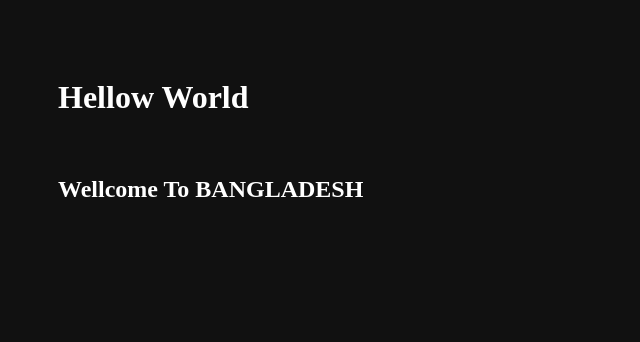
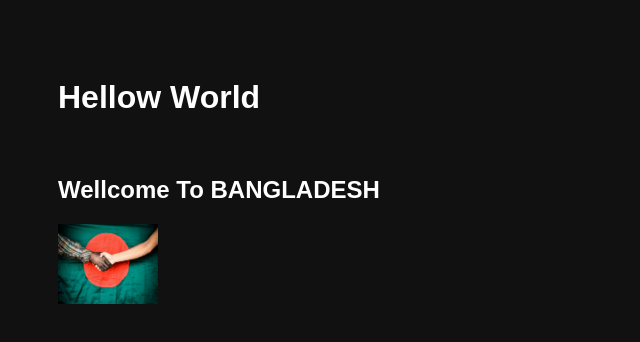
Before and after one commit to Taw-sip/git-test, a plain HTML site: page index.html in a window 1280 px wide. Shown: the top 342 px of the page, without its empty margins (0-640 px from the left). Drawn offline with Linux system fonts and the light colour scheme.

Commit message:
third commit

```diff
--- a/css/style.css
+++ b/css/style.css
@@ -4,5 +4,10 @@ body {
   padding: 50px;
   background: #111;
   color: #fff;
-  font-family: serif;
+  font-family: Arial, Helvetica, sans-serif;
 }
+
+img {
+  width: 100px;
+  height: 80px;
+}
--- a/index.html
+++ b/index.html
@@ -11,5 +11,6 @@
     <h1>Hellow World</h1>
     <br />
     <h2>Wellcome To BANGLADESH</h2>
+    <img src="img/flag.jpg" alt="" />
   </body>
 </html>
```
Also changed, not shown: img/flag.jpg (added).
